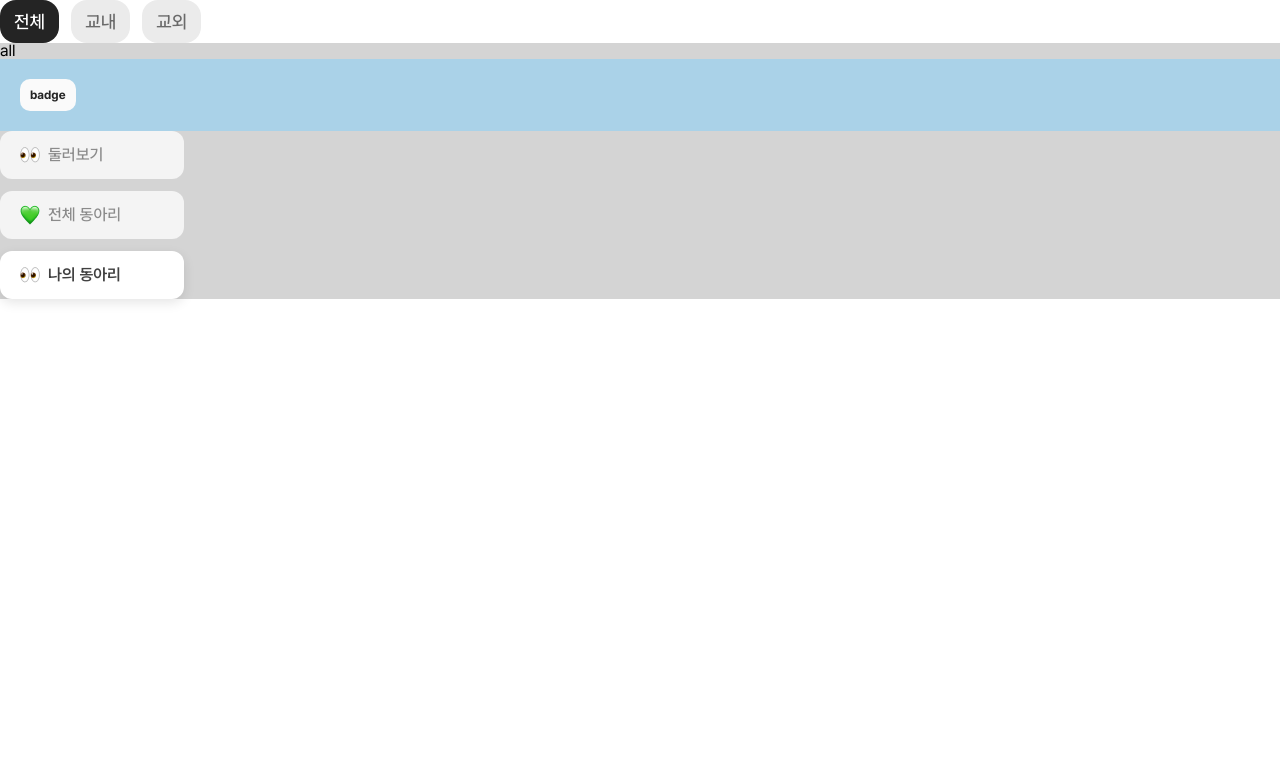
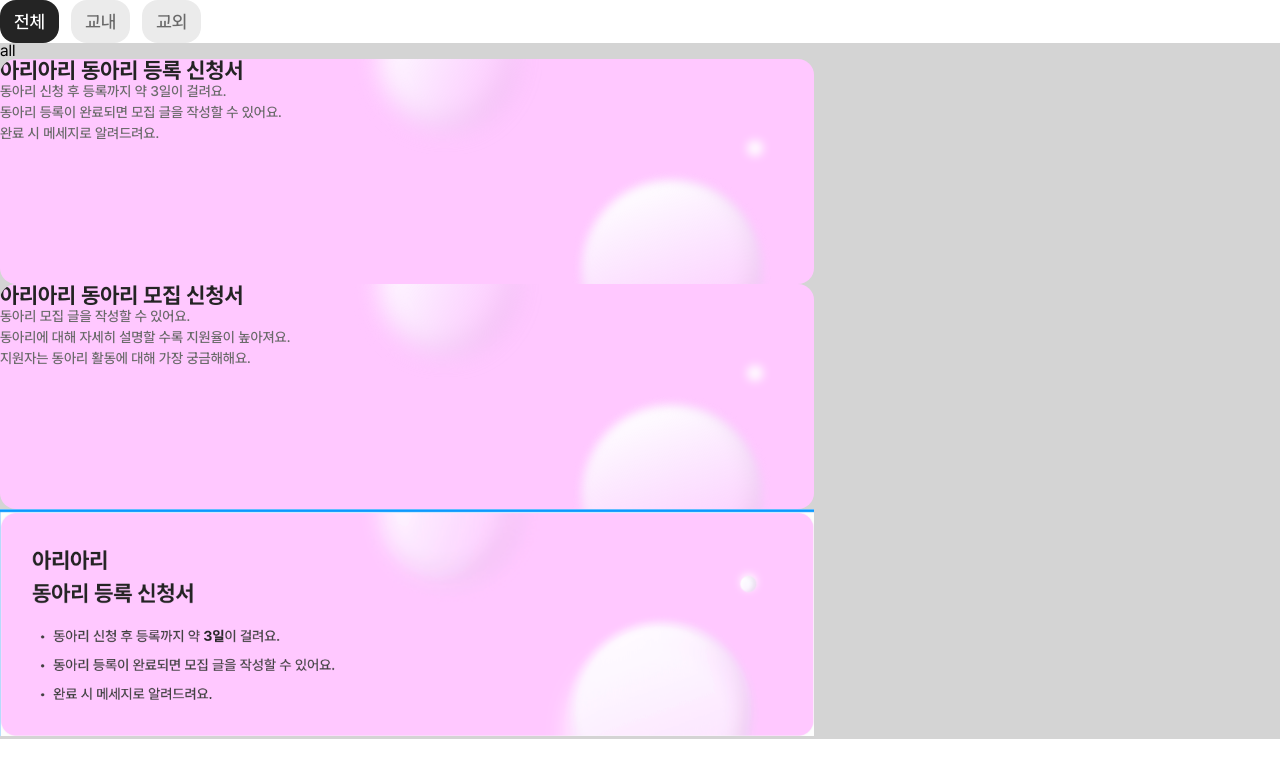
Before and after one commit to dong-ariari/frontend, a React (Vite) app: page /all in a window 1280 px wide. Shown: the top 778 px of the page. Built offline with nearby package versions, Linux system fonts and the light colour scheme.

Commit message:
feat: set data & basic structure

```diff
--- /dev/null
+++ b/src/components/banner/banner.jsx
@@ -0,0 +1,25 @@
+import * as S from "./banner.styles";
+import bg from "../../assets/images/banner.png";
+import c1 from "../../assets/images/circle1.svg";
+import c2 from "../../assets/images/circle2.svg";
+import c3 from "../../assets/images/circle3.svg";
+import c4 from "../../assets/images/circle4.svg";
+
+export default function Banner({ data }) {
+  const { title, lists } = data;
+  return (
+    <S.Layer $url={bg}>
+      <img src={c1}></img>
+      <img src={c2}></img>
+      <img src={c3}></img>
+      <img src={c4}></img>
+
+      <S.Title>{title}</S.Title>
+      <S.List>
+        {lists.map((item) => (
+          <li key={item.id}>{item.text}</li>
+        ))}
+      </S.List>
+    </S.Layer>
+  );
+}
--- /dev/null
+++ b/src/components/banner/banner.styles.js
@@ -0,0 +1,45 @@
+import styled from "styled-components";
+
+export const Layer = styled.div`
+  width: 50.875rem;
+  height: 14.063rem;
+  background-color: ${(props) => props.theme.color.purple._400};
+  border-radius: 1rem;
+  position: relative;
+  overflow: hidden;
+  & > img {
+    position: absolute;
+    &: nth-child(1) {
+      top: 0;
+      left: 353.7px;
+    }
+    &: nth-child(2) {
+      top: 70.55px;
+      left: 736.77px;
+    }
+    &: nth-child(3) {
+      top: 111px;
+      left: 572px;
+    }
+    &: nth-child(4) {
+      top: 562px;
+      left: 131px;
+    }
+  }
+`;
+
+export const Title = styled.p`
+  color: ${(props) => props.theme.color.grey._800};
+  ${(props) => props.theme.typo.fontWeight._700};
+  font-size: 1.375rem;
+  ling-height: 2.063rem;
+  letter-spacing: 0%;
+`;
+
+export const List = styled.ul`
+  display: flex;
+  flex-direction: column;
+  color: ${(props) => props.theme.color.grey._600};
+  ${(props) => props.theme.typo.fontWeight._500};
+  ${(props) => props.theme.typo.fontSize._7};
+`;
--- /dev/null
+++ b/src/datas/banner.js
@@ -0,0 +1,17 @@
+export const BANNER_DATA = {
+  title: "아리아리 동아리 등록 신청서",
+  lists: [
+    { id: 0, text: "동아리 신청 후 등록까지 약 3일이 걸려요." },
+    { id: 1, text: "동아리 등록이 완료되면 모집 글을 작성할 수 있어요." },
+    { id: 2, text: "완료 시 메세지로 알려드려요." },
+  ],
+};
+
+export const BANNER_DATA2 = {
+  title: "아리아리 동아리 모집 신청서",
+  lists: [
+    { id: 0, text: "동아리 모집 글을 작성할 수 있어요." },
+    { id: 1, text: "동아리에 대해 자세히 설명할 수록 지원율이 높아져요." },
+    { id: 2, text: "지원자는 동아리 활동에 대해 가장 궁금해해요." },
+  ],
+};
--- a/src/pages/all.jsx
+++ b/src/pages/all.jsx
@@ -1,16 +1,16 @@
 import Badge from "../components/badge/badge";
+import Banner from "../components/banner/banner";
 import SideMenu from "../components/sideMenu/sideMenu";
 import SideMenuComponent from "../components/sideMenu/sideMenuComponent";
-import { SIDEMENU_DATA } from "../data/components/sideMenu";
-
+import { BANNER_DATA, BANNER_DATA2 } from "../datas/banner";
+import banner from "../assets/dummy/image.png";
 const All = () => {
   return (
     <div style={{ backgroundColor: "#d4d4d4" }}>
       <div>all</div>
-      <div style={{ padding: 20, backgroundColor: "#aad2e8" }}>
-        <Badge title={"badge"} />
-      </div>
-      <SideMenuComponent data={SIDEMENU_DATA} />
+      <Banner data={BANNER_DATA} />
+      <Banner data={BANNER_DATA2} />
+      <img style={{ width: "814px" }} src={banner} alt="" />
     </div>
   );
 };
```
